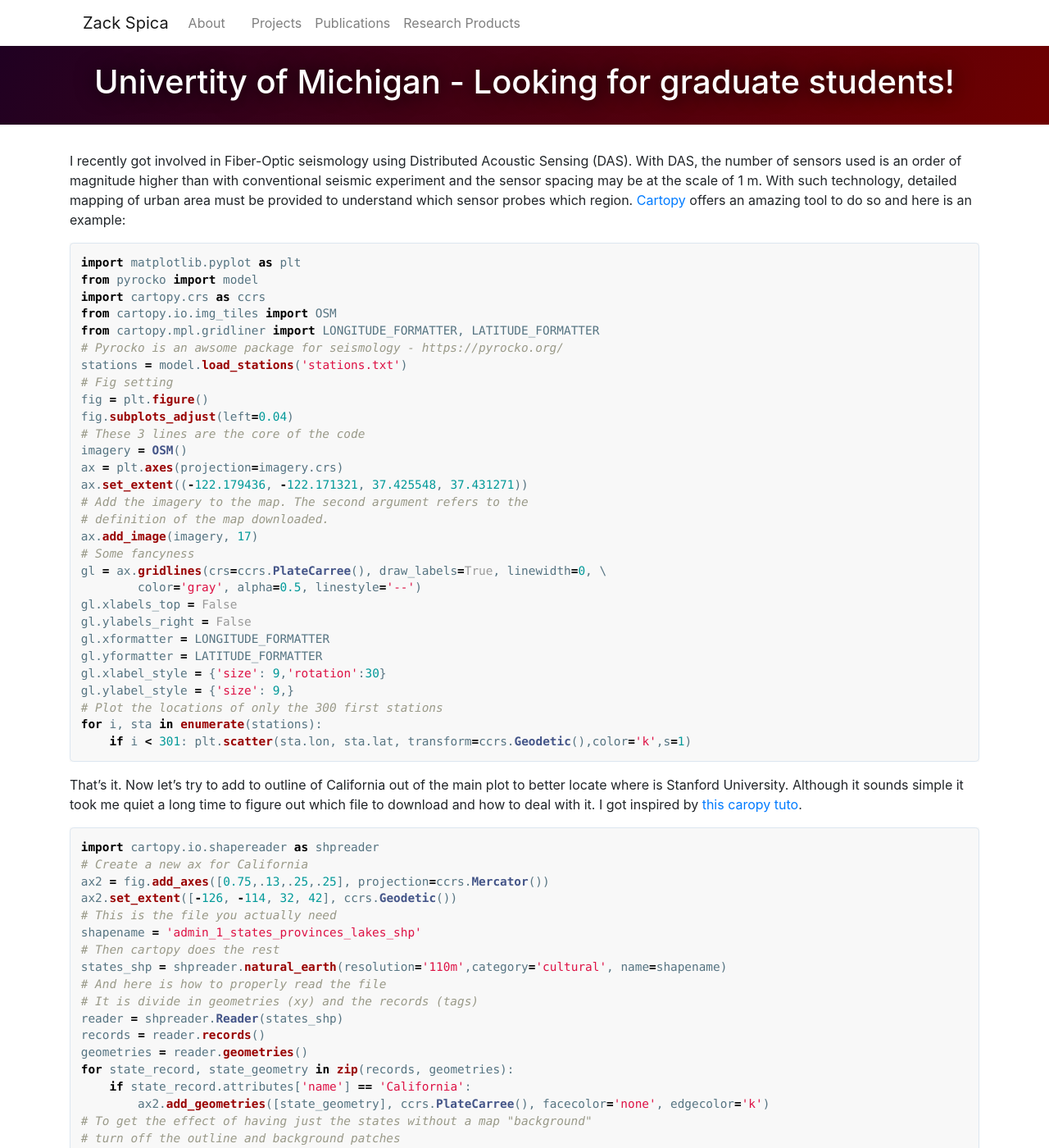
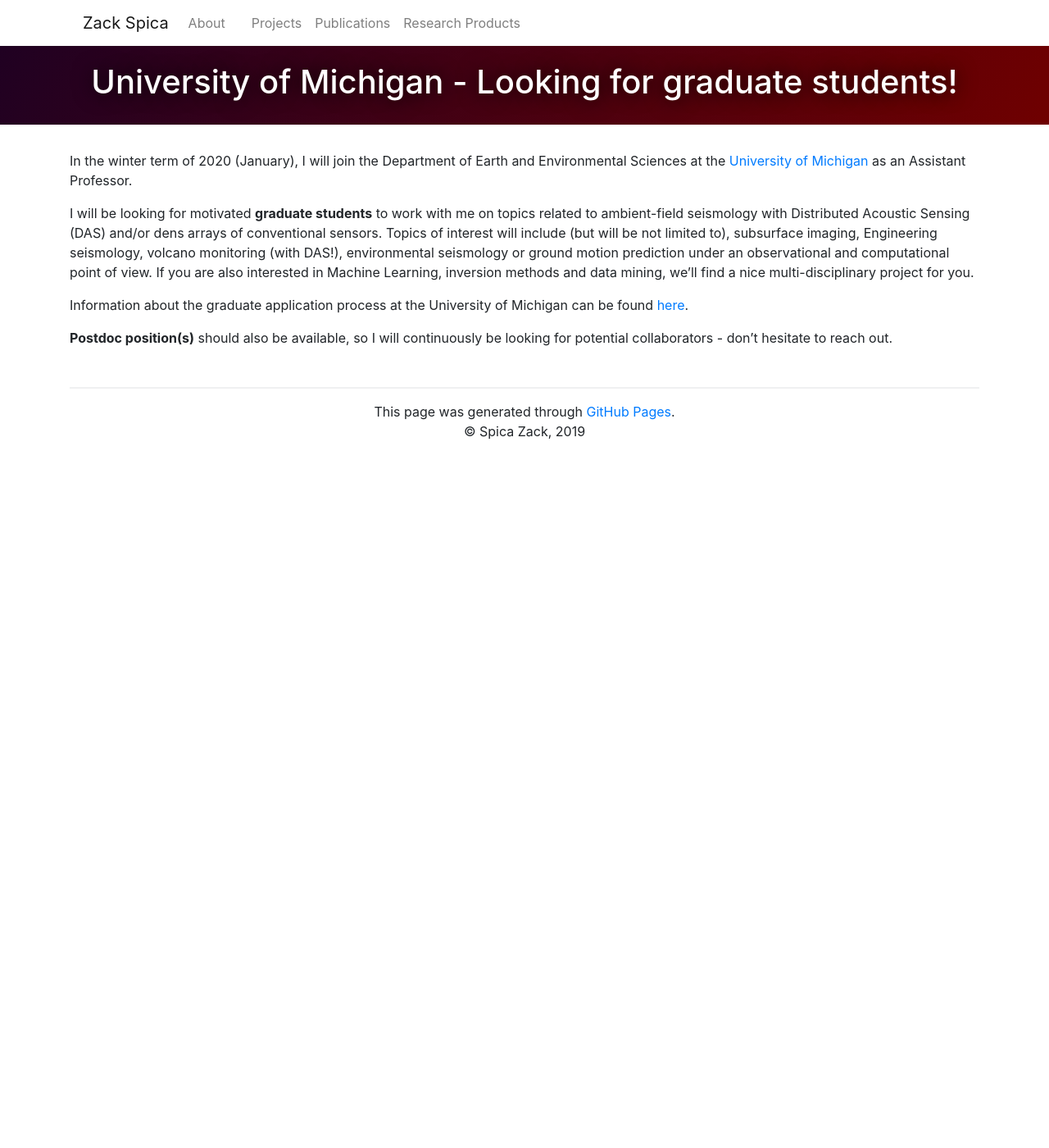
Before and after one commit to zackspica/zackspica.github, a Jekyll site: the page built from _posts/2019-09-14-welcome2Michigan.md, in a window 1280 px wide and 1400 px high. Shown: the whole window at 82% size. Built offline with Jekyll 4.4.1, drawn with Linux system fonts in a browser that asks for light colours; some of the changed text lies outside the part shown.

Commit message:
new post

````diff
--- a/_posts/2019-09-14-welcome2Michigan.md
+++ b/_posts/2019-09-14-welcome2Michigan.md
@@ -1,73 +1,15 @@
 ---
-title: "Univertity of Michigan - Looking for graduate students!"
+title: "University of Michigan - Looking for graduate students!"
 layout: post
 comments: true
 use_code: true
 ---
 
-I recently got involved in Fiber-Optic seismology using Distributed Acoustic Sensing (DAS). With DAS, the number of sensors used is an order of magnitude higher than with conventional seismic experiment and the sensor spacing may be at the scale of 1 m.
-With such technology, detailed mapping of urban area must be provided to understand which sensor probes which region. [Cartopy](https://scitools.org.uk/cartopy/docs/latest/) offers an amazing tool to do so and here is an example:
 
-```py
-import matplotlib.pyplot as plt
-from pyrocko import model
-import cartopy.crs as ccrs
-from cartopy.io.img_tiles import OSM
-from cartopy.mpl.gridliner import LONGITUDE_FORMATTER, LATITUDE_FORMATTER
-# Pyrocko is an awsome package for seismology - https://pyrocko.org/
-stations = model.load_stations('stations.txt')
-# Fig setting
-fig = plt.figure()
-fig.subplots_adjust(left=0.04)
-# These 3 lines are the core of the code
-imagery = OSM()
-ax = plt.axes(projection=imagery.crs)
-ax.set_extent((-122.179436, -122.171321, 37.425548, 37.431271))
-# Add the imagery to the map. The second argument refers to the
-# definition of the map downloaded.
-ax.add_image(imagery, 17)
-# Some fancyness
-gl = ax.gridlines(crs=ccrs.PlateCarree(), draw_labels=True, linewidth=0, \
-        color='gray', alpha=0.5, linestyle='--')
-gl.xlabels_top = False
-gl.ylabels_right = False
-gl.xformatter = LONGITUDE_FORMATTER
-gl.yformatter = LATITUDE_FORMATTER
-gl.xlabel_style = {'size': 9,'rotation':30}
-gl.ylabel_style = {'size': 9,}
-# Plot the locations of only the 300 first stations
-for i, sta in enumerate(stations):
-    if i < 301: plt.scatter(sta.lon, sta.lat, transform=ccrs.Geodetic(),color='k',s=1)
-```
+In the winter term of 2020 (January), I will join the Department of Earth and Environmental Sciences at the [University of Michigan](https://lsa.umich.edu/earth) as an Assistant Professor.
 
-That's it. Now let's try to add to outline of California out of the main plot to better locate where is Stanford University. Although it sounds simple it took me quiet a long time to figure out which file to download and how to deal with it. I got inspired by [this caropy tuto](https://scitools.org.uk/cartopy/docs/v0.15/examples/hurricane_katrina.html).
+I will be looking for motivated **graduate students** to work with me on topics related to ambient-field seismology with Distributed Acoustic Sensing (DAS) and/or dens arrays of conventional sensors. Topics of interest will include (but will be not limited to), subsurface imaging, Engineering seismology, volcano monitoring (with DAS!), environmental seismology or ground motion prediction under an observational and computational point of view. If you are also interested in Machine Learning, inversion methods and data mining, we'll find a nice multi-disciplinary project for you.
 
-```py
-import cartopy.io.shapereader as shpreader
-# Create a new ax for California
-ax2 = fig.add_axes([0.75,.13,.25,.25], projection=ccrs.Mercator())
-ax2.set_extent([-126, -114, 32, 42], ccrs.Geodetic())
-# This is the file you actually need
-shapename = 'admin_1_states_provinces_lakes_shp'
-# Then cartopy does the rest
-states_shp = shpreader.natural_earth(resolution='110m',category='cultural', name=shapename)
-# And here is how to properly read the file
-# It is divide in geometries (xy) and the records (tags)
-reader = shpreader.Reader(states_shp)
-records = reader.records()
-geometries = reader.geometries()
-for state_record, state_geometry in zip(records, geometries):
-    if state_record.attributes['name'] == 'California':
-        ax2.add_geometries([state_geometry], ccrs.PlateCarree(), facecolor='none', edgecolor='k')
-# To get the effect of having just the states without a map "background"
-# turn off the outline and background patches
-ax2.background_patch.set_visible(False)
-ax2.outline_patch.set_visible(False)
-# Add some stuff to the map
-ax2.scatter(-122.175,37.428, transform=ccrs.Geodetic(), color='#8C1515', marker='*',s=50)
-ax2.text(-122, 38, 'California', rotation=-45, transform=ccrs.Geodetic())
-```
+Information about the graduate application process at the University of Michigan can be found [here](https://rackham.umich.edu/admissions/applying/).
 
-![](https://zackspica.github.com/images/map.png)
-
-Hope it helps! Such a simple post would have saved me a lot of time at least.
+**Postdoc position(s)** should also be available, so I will continuously be looking for potential collaborators - don't hesitate to reach out.
````
Also changed, not shown: _posts/old/2018-12-16-example-content.md (deleted, +0 -127 lines), _posts/old/2018-12-17-setting-up-jekyll-on-github-pages.md (deleted, +0 -53 lines), publications.md (+8 -1 lines), 1 other file.
